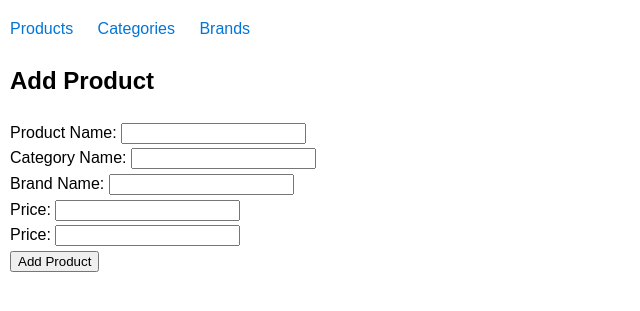
After one commit to brylka/pythonStorage, a Flask app: page /products/add in a window 1280 px wide. The commit adds this page. Shown: the top 311 px of the page, without its empty margins (0-640 px from the left). Run offline with Flask 3, Linux system fonts and the light colour scheme.

Commit message:
Adding the /products/add route

```diff
--- a/app/routes.py
+++ b/app/routes.py
@@ -81,3 +81,18 @@ def show_brands():
         brands = Brand.query.order_by(Brand.id.asc() if direction == 'asc' else Brand.id.desc()).all()
     next_direction = 'desc' if direction == 'asc' else 'asc'
     return render_template('brands.html', brands=brands, sort=sort_by, direction=direction, next_direction=next_direction)
+
+@bp.route('/products/add', methods=['GET', 'POST'])
+def add_product():
+    if request.method == 'POST':
+        name = request.form.get('name')
+        category_id = request.form.get('category_id')
+        brand_id = request.form.get('brand_id')
+        price = request.form.get('price')
+        rating = request.form.get('rating')
+        if name:
+            new_product = Product(name=name, category_id=category_id, brand_id=brand_id, price=price, rating=rating)
+            db.session.add(new_product)
+            db.session.commit()
+            return redirect(url_for('main.show_products'))
+    return render_template('product_add.html')
--- /dev/null
+++ b/app/templates/product_add.html
@@ -0,0 +1,25 @@
+{% extends 'base.html' %}
+
+{% block title %}Add Product{% endblock %}
+
+{% block content %}
+<h2>Add Product</h2>
+<form method="post">
+    <label for="name">Product Name:</label>
+    <input type="text" id="name" name="name" required><br>
+
+    <label for="category_id">Category Name:</label>
+    <input type="number" id="category_id" name="category_id" required><br>
+
+    <label for="brand_id">Brand Name:</label>
+    <input type="number" id="brand_id" name="brand_id" required><br>
+
+    <label for="price">Price:</label>
+    <input type="number" id="price" name="price" required><br>
+
+    <label for="rating">Price:</label>
+    <input type="number" id="rating" name="rating" required><br>
+
+    <button type="submit">Add Product</button>
+</form>
+{% endblock %}
--- a/app/templates/products.html
+++ b/app/templates/products.html
@@ -4,6 +4,8 @@
 
 {% block content %}
     <h2>Products</h2>
+
+    <p><a href="{{ url_for('main.add_product') }}">Add New Product</a></p>
 
     <table>
         <tr>
```
